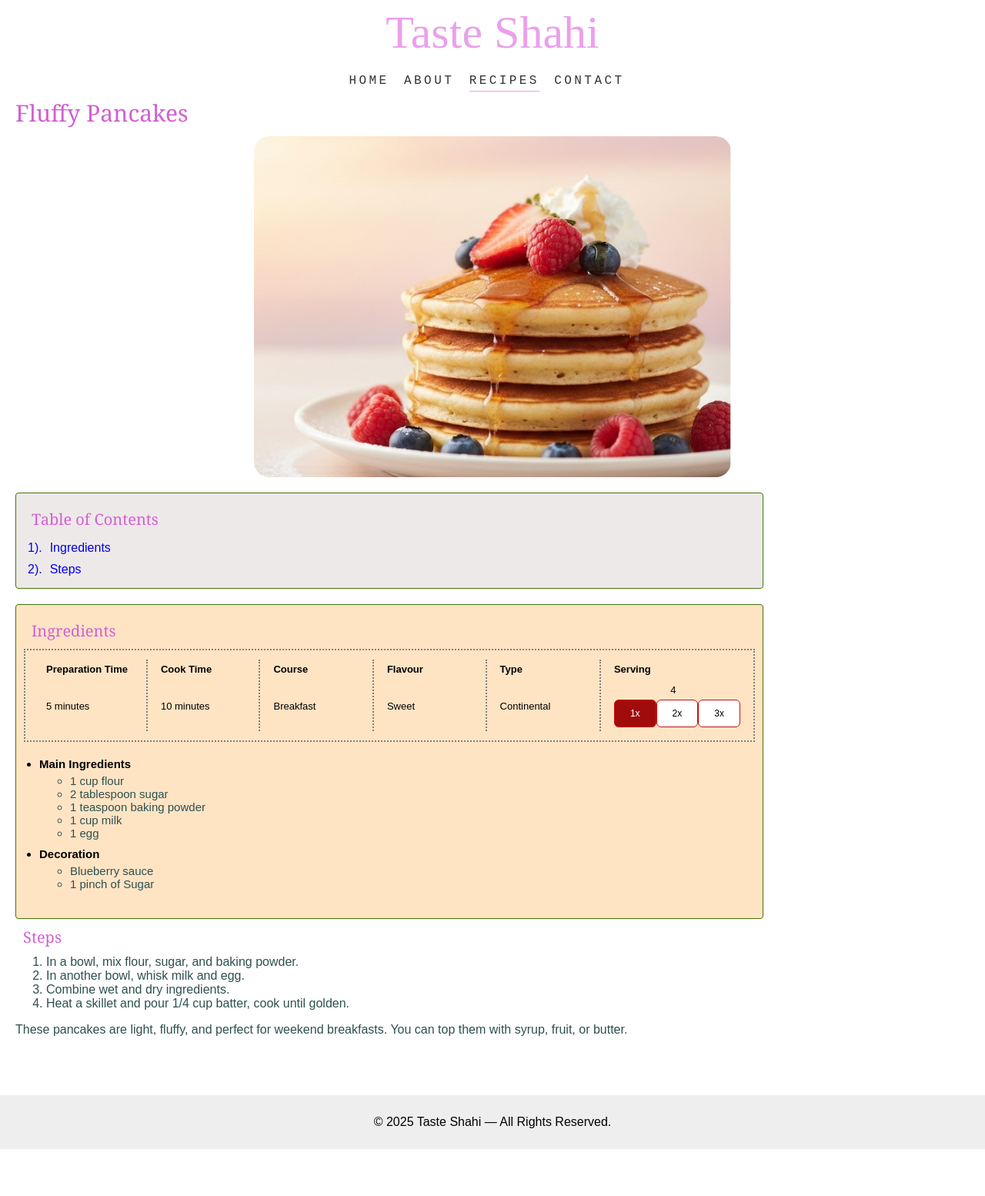
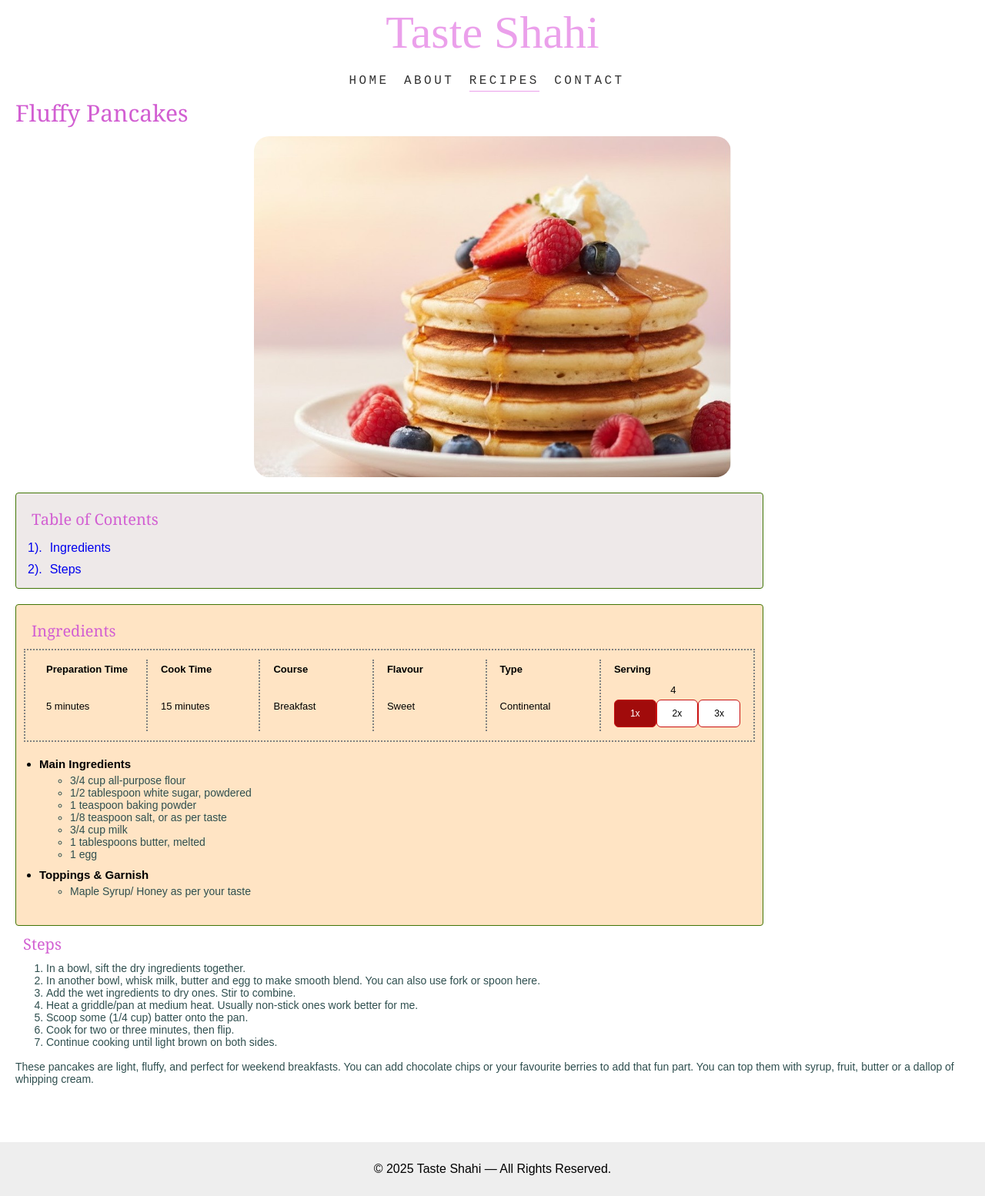
Before and after one commit to swad-rajsi/swad-rajsi.github.io, a Jekyll site: the page built from _recipes/pancakes.md, in a window 1280 px wide. Shown: the whole page at 77% size. Built offline with Jekyll 4.4.1, drawn with Linux system fonts in a browser that asks for light colours; before the commit the page ends 1493 px from its top, so only the background shows below that.

Commit message:
recipe final

```diff
--- a/_layouts/recipe.html
+++ b/_layouts/recipe.html
@@ -126,12 +126,24 @@
     //console.log(item.dataset.qty + " " + item.dataset.unit + " " + item.dataset.name);
     if (item.dataset.qty !== undefined && item.dataset.qty !== '') {
       const scale = item.dataset.scale !== 'false';
-      const baseQty = parseFloat(item.dataset.qty);
+      qty = item.dataset.qty.trim();
+      var baseQty = Number(qty);
+      if (qty.includes('/')) {
+        const parts = qty.split('/');
+        if (parts.length === 2) {
+          const numerator = Number(parts[0]);
+          const denominator = Number(parts[1]);
+          if (!isNaN(numerator) && !isNaN(denominator) && denominator !== 0) {
+            baseQty = numerator / denominator;
+          }
+        }
+      }
+      //console.log("Base Qty: " + baseQty + ", Scale: " + scale);
       // Skip if not scalable or not numeric
       if (!scale || isNaN(baseQty)) return;
       let newQty = baseQty * value;
       // Optional: round nicely
-      newQty = Number.isInteger(newQty) ? newQty : newQty.toFixed(1);
+      //newQty = Number.isInteger(newQty) ? newQty : newQty.toFixed(1);
       item.querySelector('.qty').innerText = newQty;
     }
   });
--- a/_recipes/pancakes.md
+++ b/_recipes/pancakes.md
@@ -3,8 +3,8 @@ layout: recipe
 title: "Fluffy Pancakes"
 published: true
 prep_time: 5 minutes
-cook_time: 10 minutes
-total_time: 15  # in minutes for filter
+cook_time: 15 minutes
+total_time: 20  # in minutes for filter
 course: Breakfast
 flavour: Sweet
 food_type: Continental
@@ -15,37 +15,43 @@ image: /assets/images/recipes/pancakes.jpg
 ingredients:
   - heading: Main Ingredients
     items:
-      - qty: 1
+      - qty: 3/4
         unit: cup
-        name: flour
-      - qty: 2
+        name: all-purpose flour
+      - qty: 1/2
         unit: tablespoon
-        name: sugar
+        name: white sugar, powdered
       - qty: 1
         unit: teaspoon
         name: baking powder
-      - qty: 1
+      - qty: 1/8
+        unit: teaspoon
+        name: salt, or as per taste
+      - qty: 3/4
         unit: cup
         name: milk
       - qty: 1
+        unit: tablespoons
+        name: butter, melted
+      - qty: 1
         unit:
         name: egg
-        scale: true
 
-  - heading: Decoration
+  - heading: Toppings & Garnish
     items:
       - qty:
         unit:
-        name: Blueberry sauce
-      - qty: 1
-        unit: pinch of
-        name: Sugar
+        name: Maple Syrup/ Honey as per your taste
         scale: false
+
 steps:
-  - In a bowl, mix flour, sugar, and baking powder.
-  - In another bowl, whisk milk and egg.
-  - Combine wet and dry ingredients.
-  - Heat a skillet and pour 1/4 cup batter, cook until golden.
+  - In a bowl, sift the dry ingredients together.
+  - In another bowl, whisk milk, butter and egg to make smooth blend. You can also use fork or spoon here.
+  - Add the wet ingredients to dry ones. Stir to combine.
+  - Heat a griddle/pan at medium heat. Usually non-stick ones work better for me.
+  - Scoop some (1/4 cup) batter onto the pan.
+  - Cook for two or three minutes, then flip.
+  - Continue cooking until light brown on both sides.
 ---
 
-These pancakes are light, fluffy, and perfect for weekend breakfasts. You can top them with syrup, fruit, or butter.
+These pancakes are light, fluffy, and perfect for weekend breakfasts. You can add chocolate chips or your favourite berries to add that fun part. You can top them with syrup, fruit, butter or a dallop of whipping cream.
--- a/assets/style.css
+++ b/assets/style.css
@@ -28,7 +28,8 @@ main {
 
 .swad-rajsi-ingredients {
   color: darkslategrey;
-  font-family: arial;
+  font-family: Arial, Helvetica, sans-serif;
+  font-size: 14px;
 }
 
 .footer {
```
